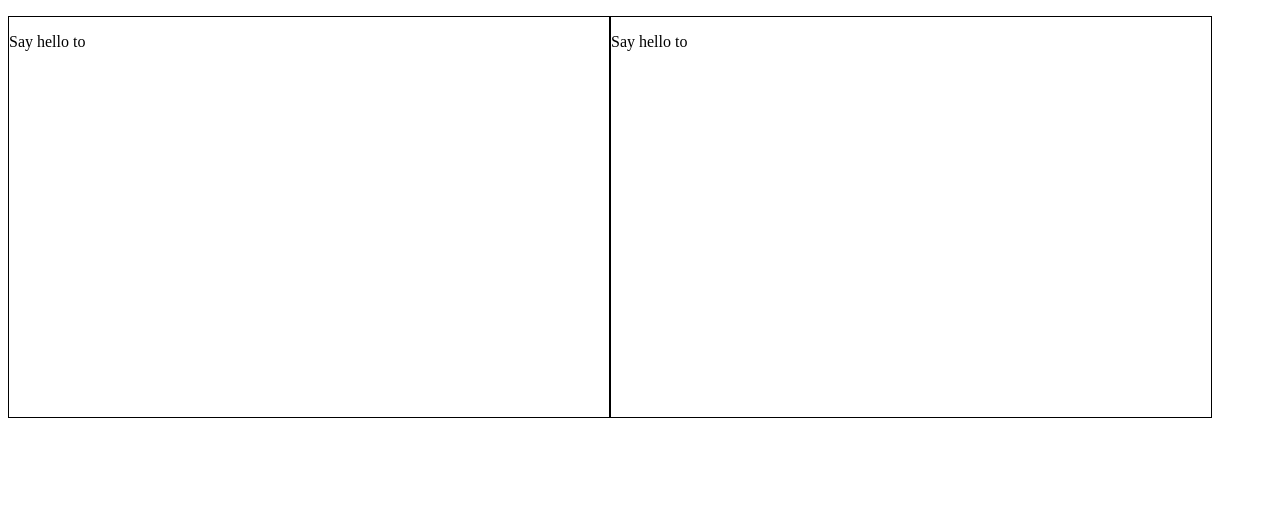
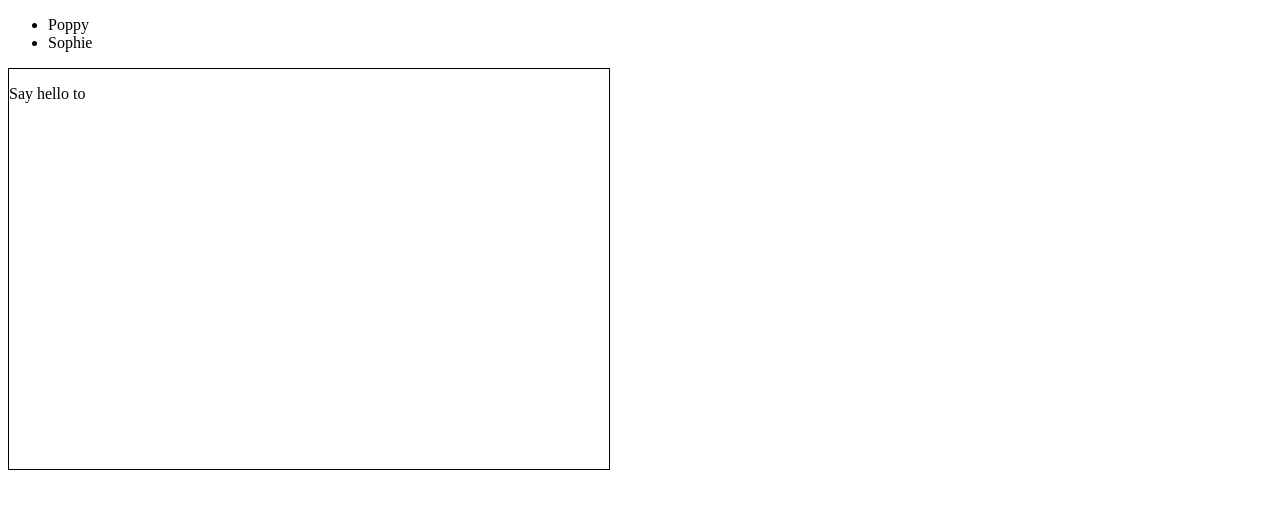
Before and after one commit to Cubittz/cat-clicker, a plain HTML site: page index.html in a window 1280 px wide. Drawn offline with nearby package versions, Linux system fonts and the light colour scheme.

Commit message:
Improve model

```diff
--- a/index.html
+++ b/index.html
@@ -15,10 +15,6 @@
         <p>Say hello to <span id="cat1"></span></p>
         <p id="cat1Counter"></p>
     </div>
-    <div class="cat cat2" onclick="addOne('cat2Counter');">
-        <p>Say hello to <span id="cat2"></span></p>
-        <p id="cat2Counter"></p>
-    </div>
 </div>
     <script type="text/javascript" src="js/script.js"></script>
 </body>
--- a/js/script.js
+++ b/js/script.js
@@ -1,13 +1,13 @@
 $(function(){
     var model = {
         init: function() {
-            var cats = [
+            this.cats = [
                 {name: "Poppy", clickCount: 0, url: "img/cat.jpg"},
                 {name: "Sophie", clickCount: 0, url: "img/cat2.jpg"}
             ];
         },
         getAllCats: function() {
-            return cats;
+            return this.cats;
         }
     }
 
@@ -32,7 +32,7 @@ $(function(){
             var cats = octopus.getCats();
             for (var i = 0; i < cats.length; i++) {
                 var cat = cats[i];
-                htmlStr += '<li class="cat">' + cat.name + '</li>';
+                htmlStr += '<li>' + cat.name + '</li>';
             };
             this.catList.html(htmlStr);
         }
```
